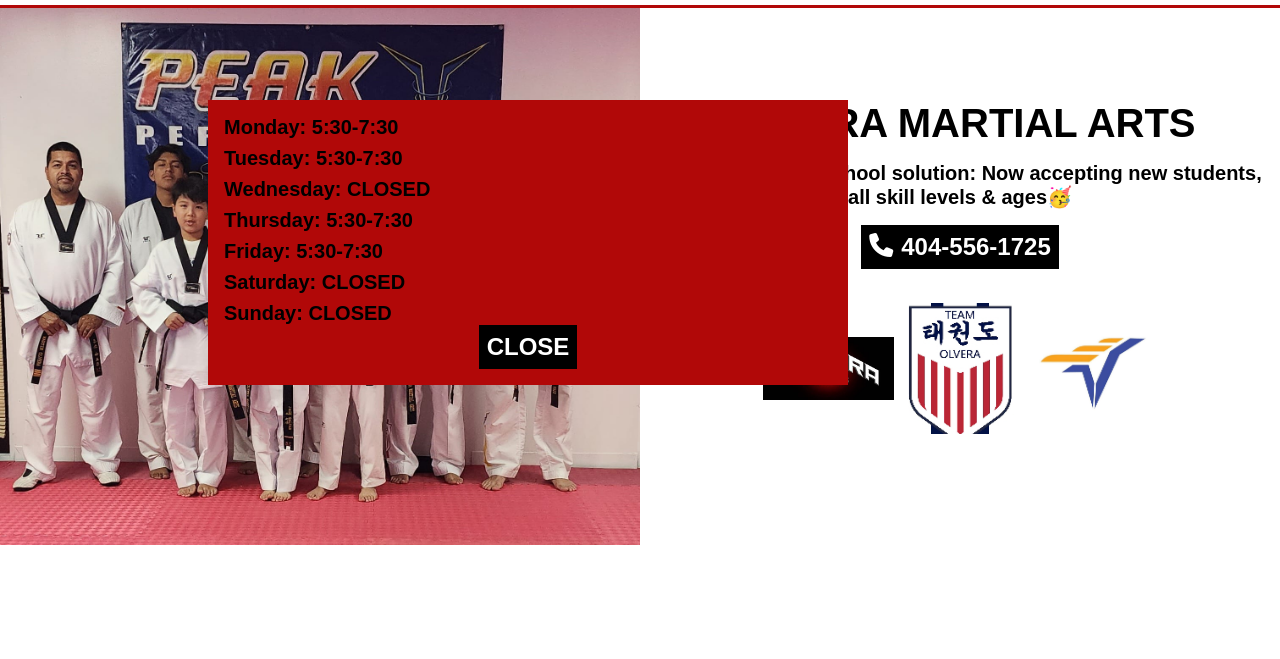
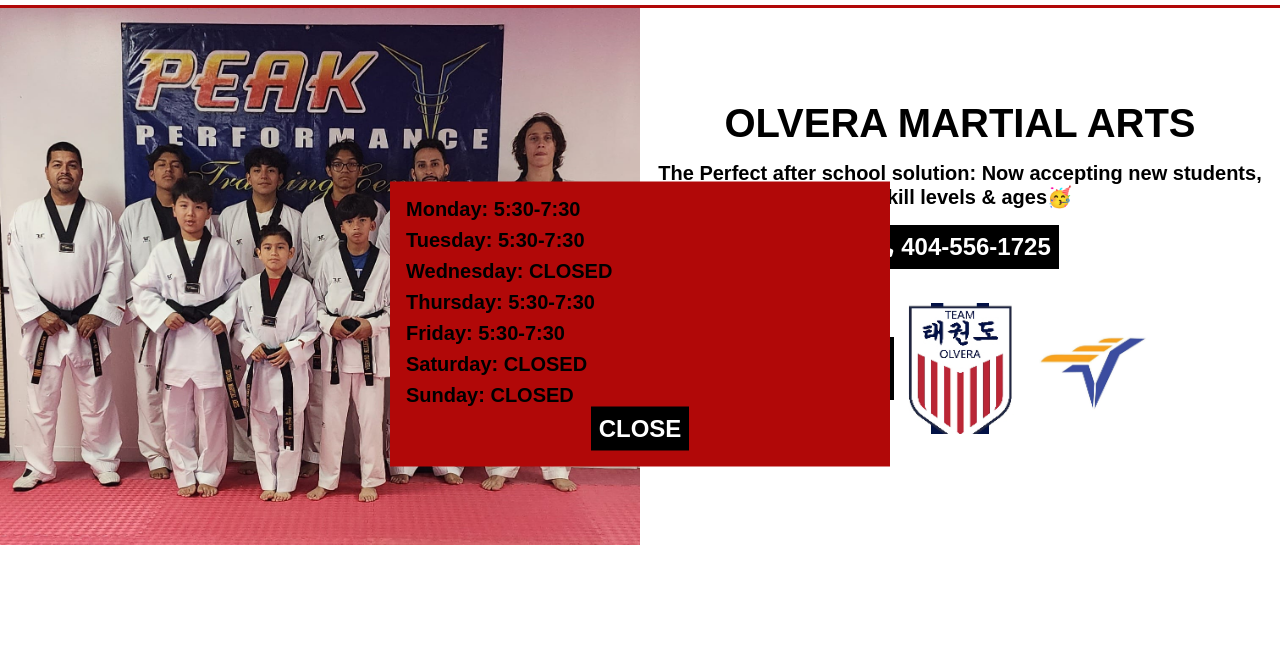
Before and after one commit to elizabeth171717/olveramartialarts, a plain HTML site: page index.html in a window 1280 px wide. Both pictures are taken after a click on the element 560 px from the left and 60 px from the top of the page. Shown: the part 76-735 px from the top of the page. Drawn offline with nearby package versions, Linux system fonts and the light colour scheme; a web font is replaced by a local one.

Commit message:
Update style.css

```diff
--- a/style.css
+++ b/style.css
@@ -105,11 +105,13 @@
     background-color: var(--clr-red-dark);
     display: none;
     width: 90%;
- margin:1rem;
+    max-width: 500px; /* Optional: Adjust to fit content */
     padding: 1rem;
-  position: absolute;
-  top:20%;
-
+    position: fixed; /* Fixed to the viewport */
+    top: 50%;
+    left: 50%;
+    transform: translate(-50%, -50%); /* Centers the modal */
+    z-index: 1000; /* Ensures it appears above everything */
 
 
   }
@@ -120,14 +122,7 @@
   }
 
 
-
-  @media (min-width:45rem) {
-    #modal{
-      width: 40rem;
-     left: 15%;
-    }
-  }
-
+   /**MODAL**/
    /**MODAL**/
 
 
```
